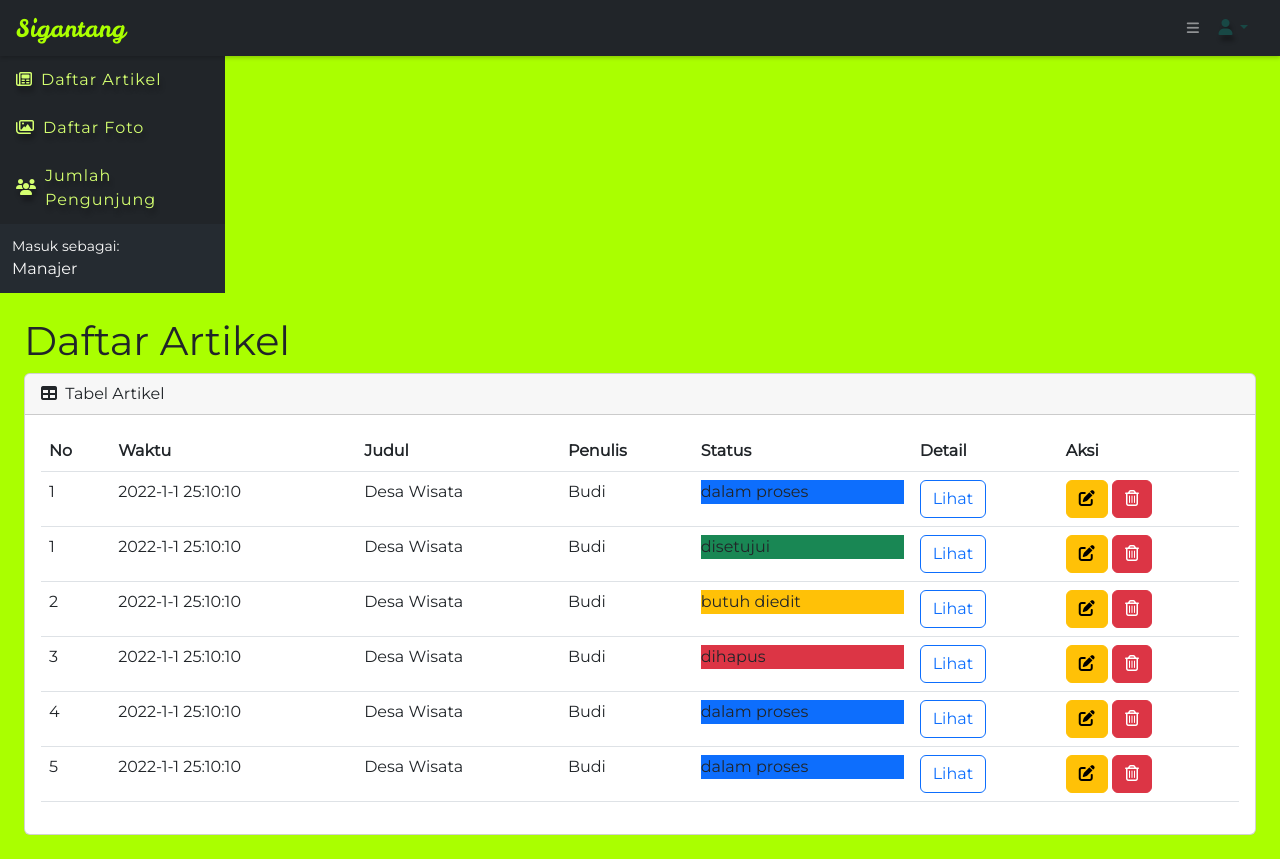
After one commit to mdchrysan/csr-sigantang, a CodeIgniter 4 app: template app/Views/admin/article/dashboard.php in a window 1280 px wide. The commit adds this page. Run offline with PHP 8.4 and a stand-in for CodeIgniter, Linux system fonts and the light colour scheme; the template is opened without the code that fills it, so the values that code supplies are empty; some libraries are stand-ins or nearby versions.

Commit message:
Make admin navbar and article dashboard layout

```diff
--- a/app/Config/Routes.php
+++ b/app/Config/Routes.php
@@ -40,6 +40,7 @@ $routes->get('/article', 'Article::index');
 $routes->get('/article/details', 'Article::details');
 $routes->get('/gallery', 'Gallery::index');
 $routes->get('/login', 'Login::index');
+$routes->get('/admin', 'Admin_article::index');
 
 /*
  * --------------------------------------------------------------------
--- /dev/null
+++ b/app/Views/admin/article/dashboard.php
@@ -0,0 +1,118 @@
+<?= $this->extend('layout/admin_template'); ?>
+
+<?= $this->section('content'); ?>
+<div id="layoutSidenav_content">
+    <main>
+        <div class="container-fluid px-4">
+            <h1 class="mt-4">Daftar Artikel</h1>
+            <div class="card mb-4">
+                <div class="card-header">
+                    <i class="fas fa-table me-1"></i>
+                    Tabel Artikel
+                </div>
+                <div class="card-body">
+                    <table class="table" id="datatablesSimple">
+                        <thead>
+                            <tr>
+                                <th scope="col">No</th>
+                                <th scope="col">Waktu</th>
+                                <th scope="col">Judul</th>
+                                <th scope="col">Penulis</th>
+                                <th scope="col">Status</th>
+                                <th scope="col">Detail</th>
+                                <th scope="col">Aksi</th>
+                            </tr>
+                        </thead>
+                        <tbody>
+                            <tr>
+                                <td scope="row">1</td>
+                                <td>2022-1-1 25:10:10</td>
+                                <td>Desa Wisata</td>
+                                <td>Budi</td>
+                                <td>
+                                    <div class="bg-primary text-wrap">dalam proses</div>
+                                </td>
+                                <td><button type="button" class="btn btn-outline-primary">Lihat</button></td>
+                                <td>
+                                    <button type="button" class="btn btn-warning"><i class="fa-solid fa-pen-to-square"></i></button>
+                                    <button type="button" class="btn btn-danger"><i class="fa-regular fa-trash-can"></i></button>
+                                </td>
+                            </tr>
+                            <tr>
+                                <td scope="row">1</td>
+                                <td>2022-1-1 25:10:10</td>
+                                <td>Desa Wisata</td>
+                                <td>Budi</td>
+                                <td>
+                                    <div class="bg-success text-wrap">disetujui</div>
+                                </td>
+                                <td><button type="button" class="btn btn-outline-primary">Lihat</button></td>
+                                <td>
+                                    <button type="button" class="btn btn-warning"><i class="fa-solid fa-pen-to-square"></i></button>
+                                    <button type="button" class="btn btn-danger"><i class="fa-regular fa-trash-can"></i></button>
+                                </td>
+                            </tr>
+                            <tr>
+                                <td scope="row">2</td>
+                                <td>2022-1-1 25:10:10</td>
+                                <td>Desa Wisata</td>
+                                <td>Budi</td>
+                                <td>
+                                    <div class="bg-warning text-wrap">butuh diedit</div>
+                                </td>
+                                <td><button type="button" class="btn btn-outline-primary">Lihat</button></td>
+                                <td>
+                                    <button type="button" class="btn btn-warning"><i class="fa-solid fa-pen-to-square"></i></button>
+                                    <button type="button" class="btn btn-danger"><i class="fa-regular fa-trash-can"></i></button>
+                                </td>
+                            </tr>
+                            <tr>
+                                <td scope="row">3</td>
+                                <td>2022-1-1 25:10:10</td>
+                                <td>Desa Wisata</td>
+                                <td>Budi</td>
+                                <td>
+                                    <div class="bg-danger text-wrap">dihapus</div>
+                                </td>
+                                <td><button type="button" class="btn btn-outline-primary">Lihat</button></td>
+                                <td>
+                                    <button type="button" class="btn btn-warning"><i class="fa-solid fa-pen-to-square"></i></button>
+                                    <button type="button" class="btn btn-danger"><i class="fa-regular fa-trash-can"></i></button>
+                                </td>
+                            </tr>
+                            <tr>
+                                <td scope="row">4</td>
+                                <td>2022-1-1 25:10:10</td>
+                                <td>Desa Wisata</td>
+                                <td>Budi</td>
+                                <td>
+                                    <div class="bg-primary text-wrap">dalam proses</div>
+                                </td>
+                                <td><button type="button" class="btn btn-outline-primary">Lihat</button></td>
+                                <td>
+                                    <button type="button" class="btn btn-warning"><i class="fa-solid fa-pen-to-square"></i></button>
+                                    <button type="button" class="btn btn-danger"><i class="fa-regular fa-trash-can"></i></button>
+                                </td>
+                            </tr>
+                            <tr>
+                                <td scope="row">5</td>
+                                <td>2022-1-1 25:10:10</td>
+                                <td>Desa Wisata</td>
+                                <td>Budi</td>
+                                <td>
+                                    <div class="bg-primary text-wrap">dalam proses</div>
+                                </td>
+                                <td><button type="button" class="btn btn-outline-primary">Lihat</button></td>
+                                <td>
+                                    <button type="button" class="btn btn-warning"><i class="fa-solid fa-pen-to-square"></i></button>
+                                    <button type="button" class="btn btn-danger"><i class="fa-regular fa-trash-can"></i></button>
+                                </td>
+                            </tr>
+                        </tbody>
+                    </table>
+                </div>
+            </div>
+        </div>
+    </main>
+</div>
+<?= $this->endSection(); ?>
--- /dev/null
+++ b/app/Views/layout/admin_side_navbar.php
@@ -0,0 +1,34 @@
+<div id="layoutSidenav">
+    <div id="layoutSidenav_nav">
+        <nav class="sidenav">
+            <div class="sidenav-menu">
+                <div class="nav">
+                    <a class="nav-link sidenav-link" href="#">
+                        <div class="sidenav-link-icon"><i class="far fa-newspaper"></i></div>
+                        Daftar Artikel
+                    </a>
+                </div>
+            </div>
+            <div class="sidenav-menu">
+                <div class="nav">
+                    <a class="nav-link sidenav-link" href="#">
+                        <div class="sidenav-link-icon"><i class="far fa-images"></i></div>
+                        Daftar Foto
+                    </a>
+                </div>
+            </div>
+            <div class="sidenav-menu">
+                <div class="nav">
+                    <a class="nav-link sidenav-link" href="#">
+                        <div class="sidenav-link-icon"><i class="fas fa-users"></i></div>
+                        Jumlah Pengunjung
+                    </a>
+                </div>
+            </div>
+            <div class="sidenav-footer">
+                <div class="small">Masuk sebagai:</div>
+                Manajer
+            </div>
+        </nav>
+    </div>
+</div>
--- /dev/null
+++ b/app/Views/layout/admin_template.php
@@ -0,0 +1,29 @@
+<!DOCTYPE html>
+<html lang="en">
+
+<head>
+    <meta charset="UTF-8">
+    <meta http-equiv="X-UA-Compatible" content="IE=edge">
+    <meta name="viewport" content="width=device-width, initial-scale=1.0, shrink-to-fit=no">
+    <link rel="icon" href="<?= base_url() ?>/img/logo-no-bg.png" type="image/gif">
+    <link href="https://cdn.jsdelivr.net/npm/bootstrap@5.2.2/dist/css/bootstrap.min.css" rel="stylesheet" integrity="sha384-Zenh87qX5JnK2Jl0vWa8Ck2rdkQ2Bzep5IDxbcnCeuOxjzrPF/et3URy9Bv1WTRi" crossorigin="anonymous">
+    <!-- <link href="https://cdn.jsdelivr.net/npm/simple-datatables@latest/dist/style.css" rel="stylesheet" /> -->
+    <link rel="stylesheet" href="/css/styles.css">
+    <link rel="stylesheet" href="https://cdnjs.cloudflare.com/ajax/libs/font-awesome/6.1.1/css/all.min.css" integrity="sha512-KfkfwYDsLkIlwQp6LFnl8zNdLGxu9YAA1QvwINks4PhcElQSvqcyVLLD9aMhXd13uQjoXtEKNosOWaZqXgel0g==" crossorigin="anonymous" referrerpolicy="no-referrer" />
+    <title><?= $title; ?></title>
+    <script src="https://cdn.jsdelivr.net/npm/bootstrap@5.2.2/dist/js/bootstrap.bundle.min.js" integrity="sha384-OERcA2EqjJCMA+/3y+gxIOqMEjwtxJY7qPCqsdltbNJuaOe923+mo//f6V8Qbsw3" crossorigin="anonymous"></script>
+    <!-- <script src="https://cdn.jsdelivr.net/npm/simple-datatables@latest" crossorigin="anonymous"></script> -->
+</head>
+
+<body class="sidebar-nav-fixed">
+    <!-- top navbar here -->
+    <?= $this->include('layout/admin_top_navbar'); ?>
+
+    <!-- vertical navbar here -->
+    <?= $this->include('layout/admin_side_navbar'); ?>
+
+    <!-- content here -->
+    <?= $this->renderSection('content'); ?>
+</body>
+
+</html>
--- /dev/null
+++ b/app/Views/layout/admin_top_navbar.php
@@ -0,0 +1,39 @@
+<!-- <nav class="navbar navbar-expand-lg fixed-top py-3 px-4" id="admin-navbar">
+    <div class="container">
+        <p class="me-auto my-auto text-uppercase">Sigantang</p>
+        <button class="navbar-toggler" type="button" data-bs-toggle="collapse" data-bs-target="#admin-navbar-content" aria-controls="admin-navbar-content" aria-expanded="false" aria-label="Toggle navigation">
+            <span><i class="fas fa-tree"></i></span>
+        </button>
+        <div class="collapse navbar-collapse" id="admin-navbar-content">
+            <ul class="navbar-nav ms-auto">
+                <li class="nav-item me-3">
+                    <a class="nav-link" href="#">
+                        Halo, <span>Admin</span>!
+                    </a>
+                </li>
+                <li class="nav-item">
+                    <a class="nav-link" href="<?= base_url('/'); ?>"><i class="fa-solid fa-right-from-bracket"></i></a>
+                </li>
+            </ul>
+        </div>
+    </div>
+</nav> -->
+<nav class="topnav navbar navbar-expand navbar-dark">
+    <p class="me-auto my-auto" href="#">Sigantang</p>
+    <button class="btn btn-link btn-sm order-1 order-lg-0 me-4 me-lg-0" id="sidebarToggle">
+        <i class="fas fa-bars"></i>
+    </button>
+    <ul class="navbar-nav ms-auto ms-md-0 me-3 me-lg-4">
+        <li class="nav-item dropdown">
+            <a class="nav-link dropdown-toggle" id="navbarDropdown" href="#" role="button" data-bs-toggle="dropdown" aria-expanded="false"><i class="fas fa-user fa-fw"></i></a>
+            <ul class="dropdown-menu dropdown-menu-end" aria-labelledby="navbarDropdown">
+                <li><a class="dropdown-item" href="#!">Pengaturan</a></li>
+                <li><a class="dropdown-item" href="#!">Notifikasi</a></li>
+                <li>
+                    <hr class="dropdown-divider" />
+                </li>
+                <li><a class="dropdown-item" href="<?= base_url('/'); ?>"><i class="fa-solid fa-right-from-bracket"></i> Keluar</a></li>
+            </ul>
+        </li>
+    </ul>
+</nav>
--- /dev/null
+++ b/public/css/components/admin_bar.css
@@ -0,0 +1,82 @@
+/* TOP */
+/* tb = top (nav)bar */
+
+.topnav {
+    padding-left: 0;
+    height: 56px;
+    z-index: 1039;
+    background-color: var(--main-dark-blue);
+    box-shadow: 0 2px 4px 0 rgba(0,0,0,.2);
+}
+
+.topnav > p {
+    width: 225px;
+    padding-left: 1rem;
+    margin: 0;
+    color: var(--sub-green);
+    font-family: var(--headings-font-family);
+    font-size: 1.5rem;
+}
+
+#sidebarToggle {
+    color: rgba(255, 255, 255, 0.5);
+}
+
+#sidebarToggle:hover {
+    text-shadow: none !important;
+}
+
+/* SIDE */
+
+#layoutSidenav {
+    display: flex;
+}
+
+#layoutSidenav_nav {
+    flex-basis: 225px;
+    flex-shrink: 0;
+    transition: transform 0.15s ease-in-out;
+    z-index: 1038;
+}
+
+.sidenav {
+    display: flex;
+    flex-direction: column;
+    flex-wrap: nowrap;
+    height: 100%;
+    background-color: var(--main-dark-blue);
+    color: #fafafa;
+}
+
+.sidenav-menu {
+    flex-grow: 1;
+}
+
+.sidenav-menu > nav {
+    flex-direction: column;
+    flex-wrap: nowrap;
+}
+
+.sidenav-link {
+    display: flex;
+    align-items: center;
+    padding-top: 0.75rem;
+    padding-bottom: 0.75rem;
+    position: relative;
+    color: var(--light-green);
+}
+
+.sidenav-link:hover, .sidenav-link:active {
+    color: #fafafa;
+    text-shadow: none !important;
+}
+
+.sidenav-link-icon {
+    margin-right: 0.5rem;
+}
+
+.sidenav-footer {
+    padding: 0.75rem;
+    flex-shrink: 0;
+    background-color: var(--sub-dark-blue);
+}
--- a/public/css/global.css
+++ b/public/css/global.css
@@ -14,6 +14,11 @@ body {
     overflow-x: hidden;
     font-family: var(--main-font-family);
     background-color: var(--sub-green);
+}
+
+.admin-body {
+    background: #fafafa;
+    height: 100vh;
 }
 
 p {
--- a/public/css/styles.css
+++ b/public/css/styles.css
@@ -2,6 +2,7 @@
 
 @import "./global.css";
 @import "./components/navbar.css";
+@import "./components/admin_bar.css";
 @import "./variables/colors.css";
 @import "./variables/typography.css";
 
--- a/public/css/variables/colors.css
+++ b/public/css/variables/colors.css
@@ -3,10 +3,13 @@
     --sub-green: rgb(170, 255, 0);
     --light-green: rgb(212, 255, 112);
     --main-yellow: rgb(255, 255, 0);
+    --main-dark-blue: rgb(33, 37, 41);
+    --sub-dark-blue: rgb(37, 43, 49);
     --main-blue: rgb(38, 0, 255);
     --sub-blue: rgb(62, 123, 255);
     --main-maroon: rgb(121, 21, 37);
     --sub-maroon: rgb(177, 34, 58);
+
     --trans-black: rgba(0, 0, 0, 0.3);
     --trans-blue: rgba(0, 111, 255, 0.6);
     --trans-red: rgba(153, 8, 2, 0.6);
```
Also changed, not shown: app/Controllers/Admin_article.php (added, +14 -0 lines), app/Views/admin/gallery/dashboard.php (added, +7 -0 lines), app/Views/admin/article/create.php (added).
